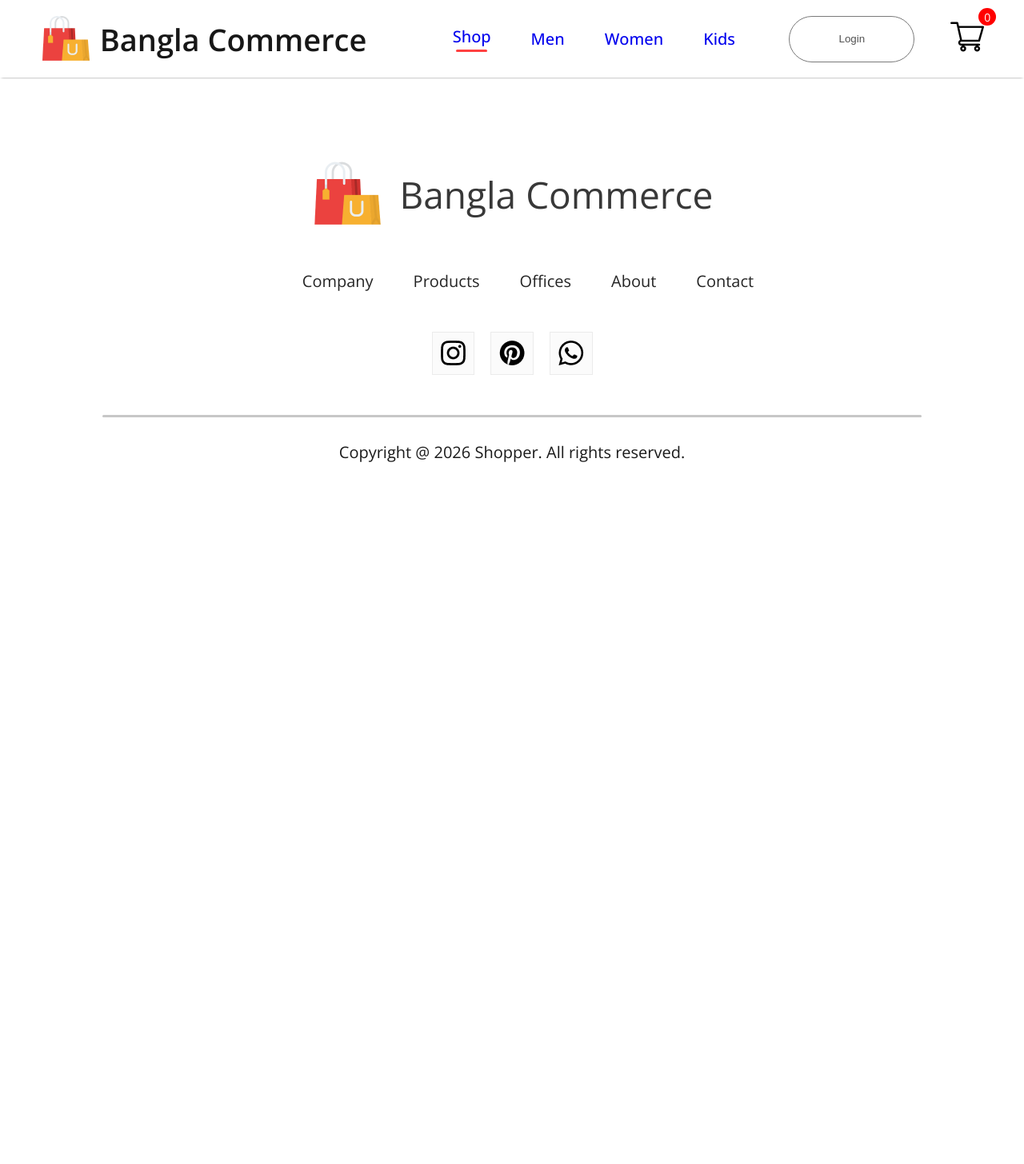
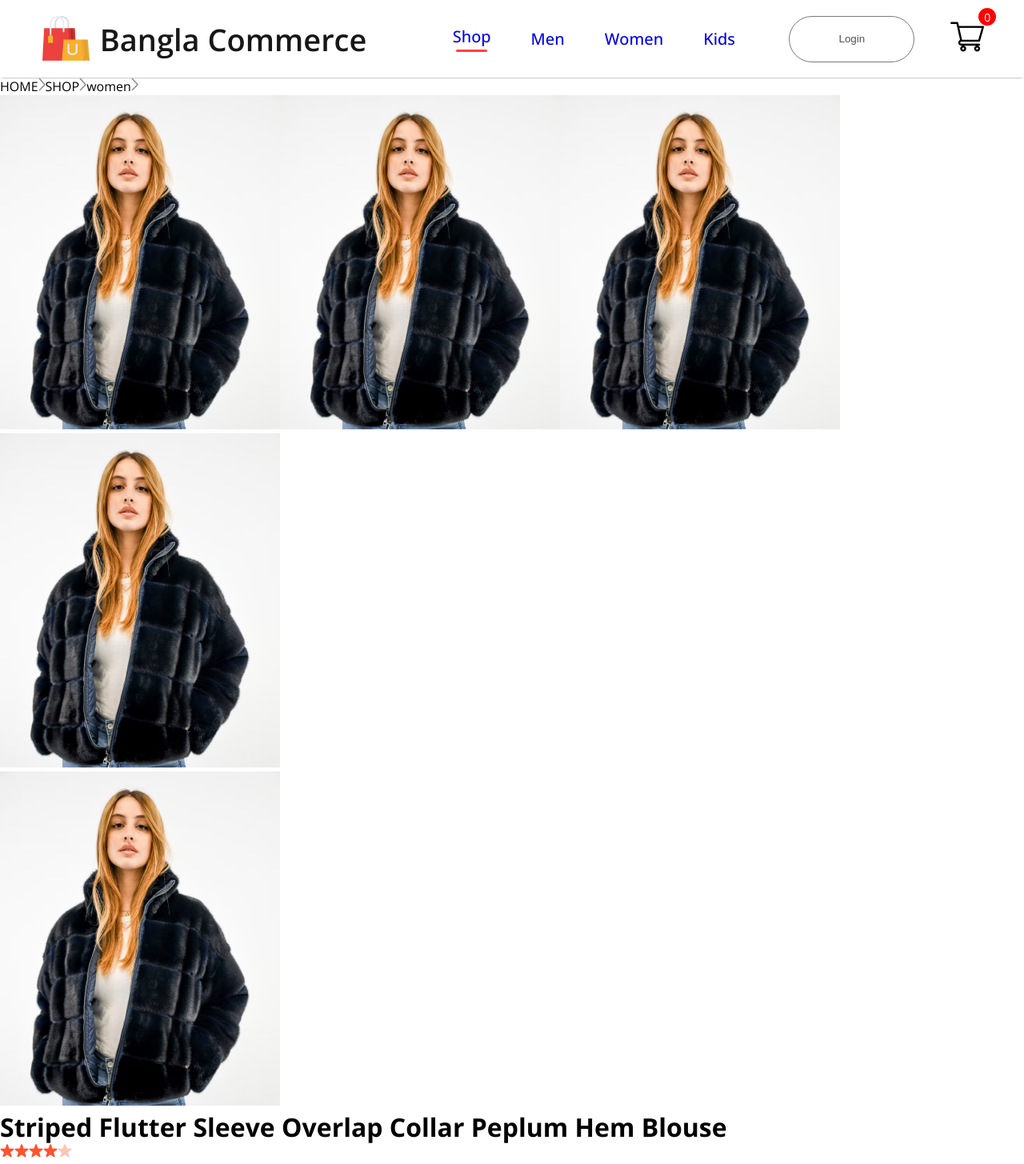
Before and after one commit to mahirfaisal154/Bengle-Mart, a React (Create React App) app in the folder frontend/: page /product/1 in a window 1280 px wide. Shown: the top 1456 px of the page at 80% size. Before the commit the page ends 800 px from the top, so only its background shows below. Built offline with nearby package versions, Linux system fonts and the light colour scheme; a web font is replaced by a local one.

Commit message:
Product details basic done

```diff
--- a/frontend/src/App.js
+++ b/frontend/src/App.js
@@ -22,9 +22,8 @@
      <Route path="/mens" element={<ShopCategory banner={men_banner} category="men" />} />
      <Route path="/womens" element={<ShopCategory banner={Women_banner} category="women" />} />
      <Route path="/kids" element={<ShopCategory banner={kid_banner} category="kid" />} />
-     <Route path="/product" element={<Product />} />
      <Route path="/category/:id" element={<ShopCategory />} />
-     <Route path=':productId' element={<Product />} />
+     <Route path="/product/:productId" element={<Product />} />
      <Route path="/cart" element={<Cart />} />
      <Route path="/login" element={<LoginSignup />} />
 
--- /dev/null
+++ b/frontend/src/component/BreadCrum/BreadCrum.jsx
@@ -0,0 +1,21 @@
+import React from 'react'
+import './BreadCrum.css'
+import arrow_icon from '../Assets/breadcrum_arrow.png'
+const BreadCrum = (props) => {
+    const {product} = props;
+  return (
+    <div className='breadcrum'>
+         HOME
+         <img src={arrow_icon} alt= "Arrow" />
+         SHOP
+         <img src={arrow_icon} alt= "Arrow" />
+         {product.category}
+        <img src={arrow_icon} alt= "Arrow" />
+
+
+
+
+    </div>
+  )
+}
+export default BreadCrum
--- /dev/null
+++ b/frontend/src/component/ProductDisplay/ProductDisplay.jsx
@@ -0,0 +1,45 @@
+import React from 'react'
+import './ProductDisplay.css'
+import stat_icon from "../Assets/star_icon.png"
+import stat_dull_icon from "../Assets/star_dull_icon.png"
+
+
+ const ProductDisplay = (props) => {
+   const {product} = props;
+    return (
+    <div className="productdisplay">
+      <div className="productdisplay-left">
+        <div className="productdisplay-img-list">
+            <img src={product.image} alt={product.name} />
+            <img src={product.image} alt={product.name} />
+
+            <img src={product.image} alt={product.name} />
+            <img src={product.image} alt={product.name} />
+
+        </div>
+        <div className="productdisplay-img">
+       <img className="productdisplay-main-img" src={product.image} alt={product.name} />
+
+        </div>
+      </div>
+
+
+    <div className="productdisplay-right">
+    <h1>{product.name}</h1>
+    <div className="productdisplay-right-star">
+    <img src={stat_icon} alt="Star" />
+    <img src={stat_icon} alt="Star" />
+    <img src={stat_icon} alt="Star" />
+    <img src={stat_icon} alt="Star" />
+    <img src={stat_dull_icon} alt="Star" />
+    <p>(122)</p>
+
+    </div>
+
+
+    </div>
+    </div>
+  )
+}
+
+export default ProductDisplay
--- a/frontend/src/component/items/Item.jsx
+++ b/frontend/src/component/items/Item.jsx
@@ -1,9 +1,13 @@
 import React from 'react'
 import './item.css'
+import { Link } from 'react-router-dom'
 const Item = (Props) => {
   return (
     <div className="item">
-      <img src={Props.image} alt={Props.name}  />
+      <Link to={`/product/${Props.id}`}>
+            <img src={Props.image} alt={Props.name}  />
+
+      </Link>
       <p>{Props.name}</p>
       <div className="item-prices">
         <div className="item-price-new">
--- a/frontend/src/pages/Product.jsx
+++ b/frontend/src/pages/Product.jsx
@@ -1,8 +1,18 @@
-import React from 'react'
+import { ShopContext } from '../context/ShopContext'
+import React,{useContext} from 'react'
+import { useParams } from 'react-router-dom'
+import BreadCrum from '../component/BreadCrum/BreadCrum'
+import ProductDisplay from '../component/ProductDisplay/ProductDisplay'
 
 const Product = () => {
+   const {all_product}=useContext(ShopContext)
+   const {productId} = useParams();
+   const product=all_product.find((e)=>e.id===Number(productId));
+
   return (
     <div>
+       <BreadCrum product={product}/>
+       <ProductDisplay product={product}/>
 
     </div>
   )
```
Also changed, not shown: frontend/src/component/BreadCrum/BreadCrum.css (added), frontend/src/component/ProductDisplay/ProductDisplay.css (added).
